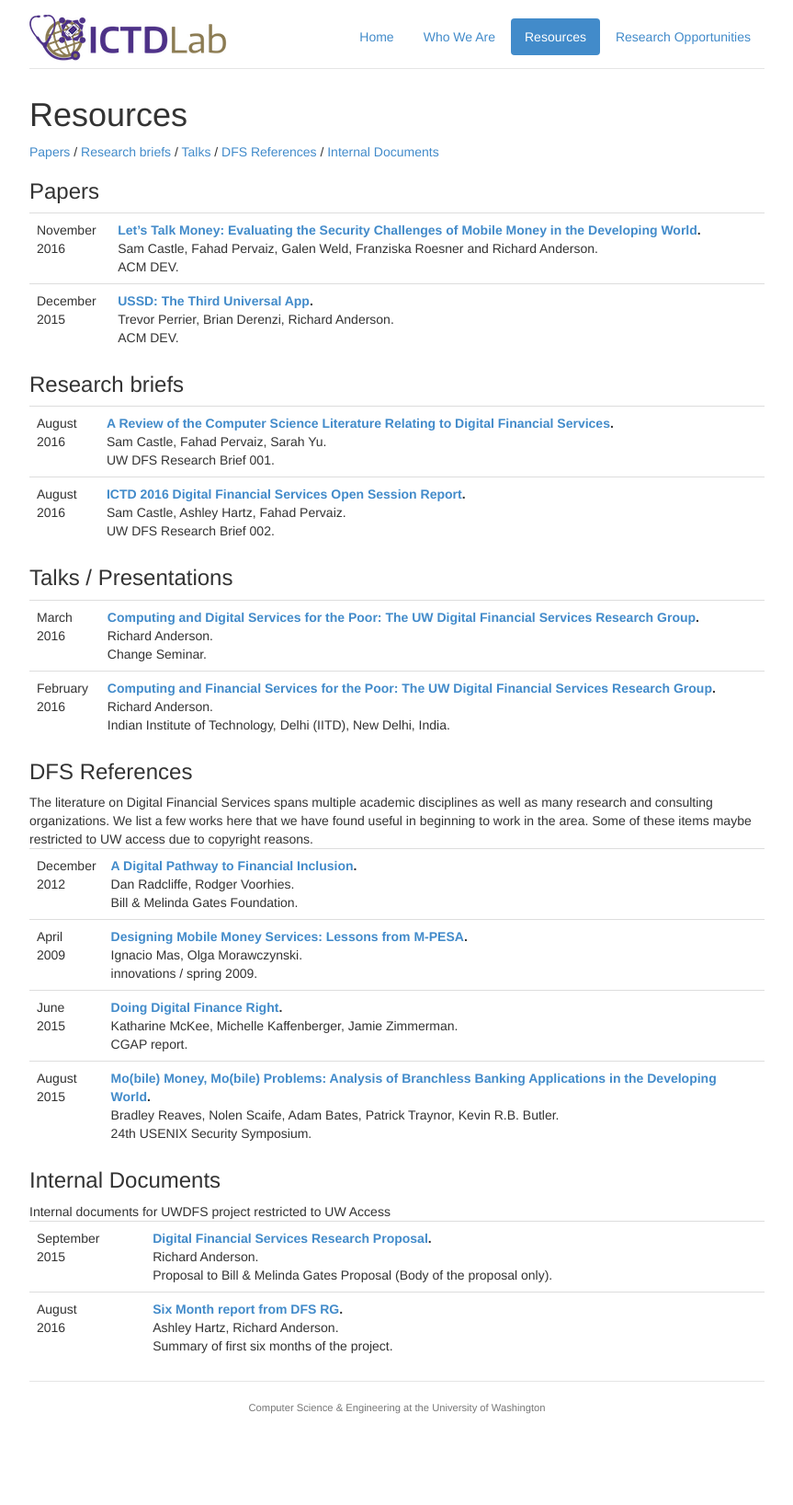
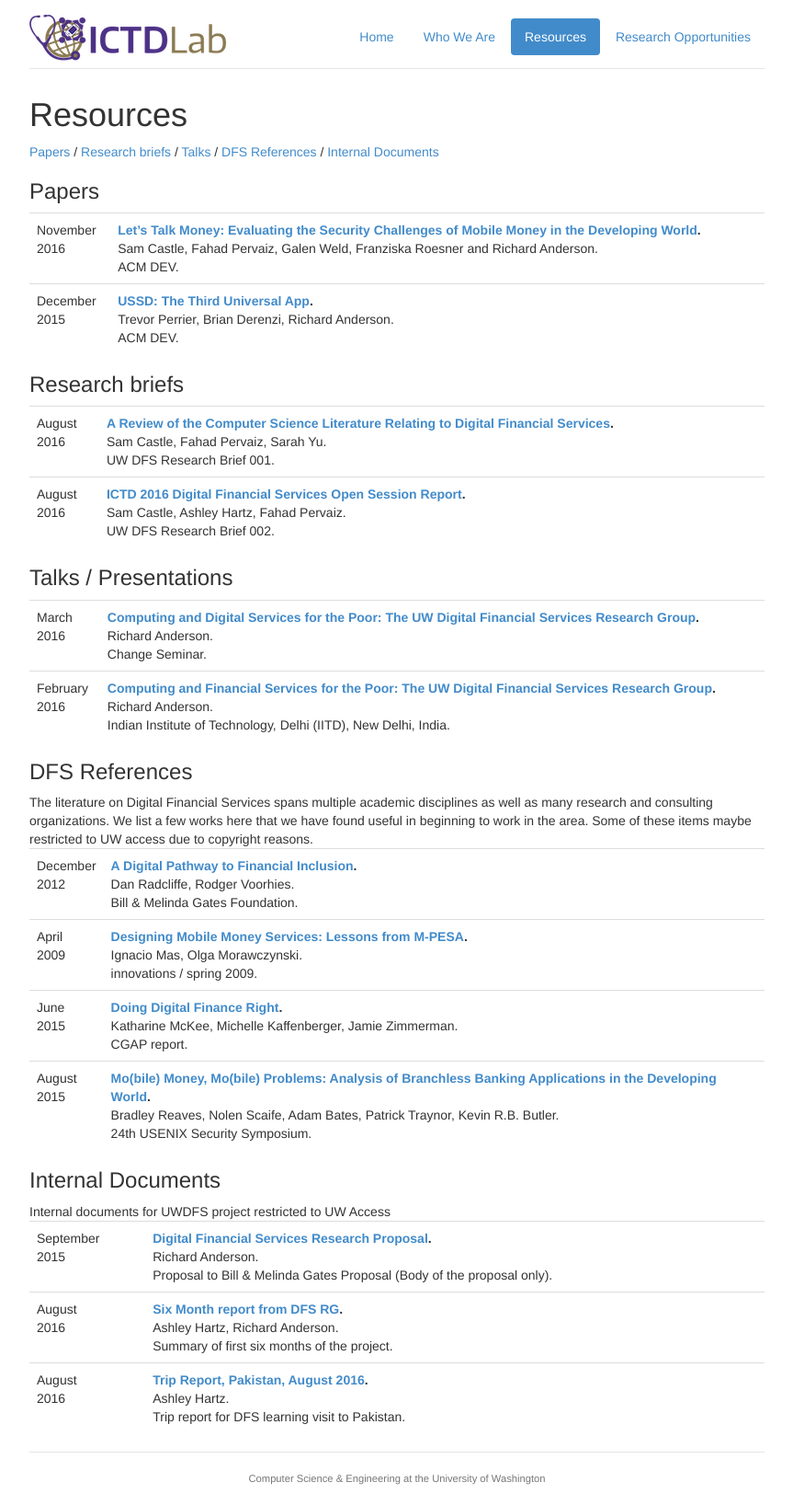
Before and after one commit to uw-ictd/dfs-website, a Jekyll site: the page built from resources.html, in a window 1280 px wide. Shown: the whole page at 92% size, without its empty margins (208-1071 px from the left). Built offline with Jekyll 4.4.1, drawn with Linux system fonts in a browser that asks for light colours; before the commit the page ends 1559 px from its top, so only the background shows below that.

Commit message:
Linking in August Trip report

```diff
--- a/_data/pubs.yml
+++ b/_data/pubs.yml
@@ -104,6 +104,14 @@
   year: 2016
   month: August
 
+- title: "Trip Report,  Pakistan, August 2016"
+  url: "https://homes.cs.washington.edu/~anderson/uwdfs/TripSummary_Pakistan.pdf"
+  authors: Ashley Hartz
+  type: internal
+  venue:  Trip report for DFS learning visit to Pakistan
+  year: 2016
+  month: August
+
 #- title: ""
 #  url: ""
 #  authors:
```
